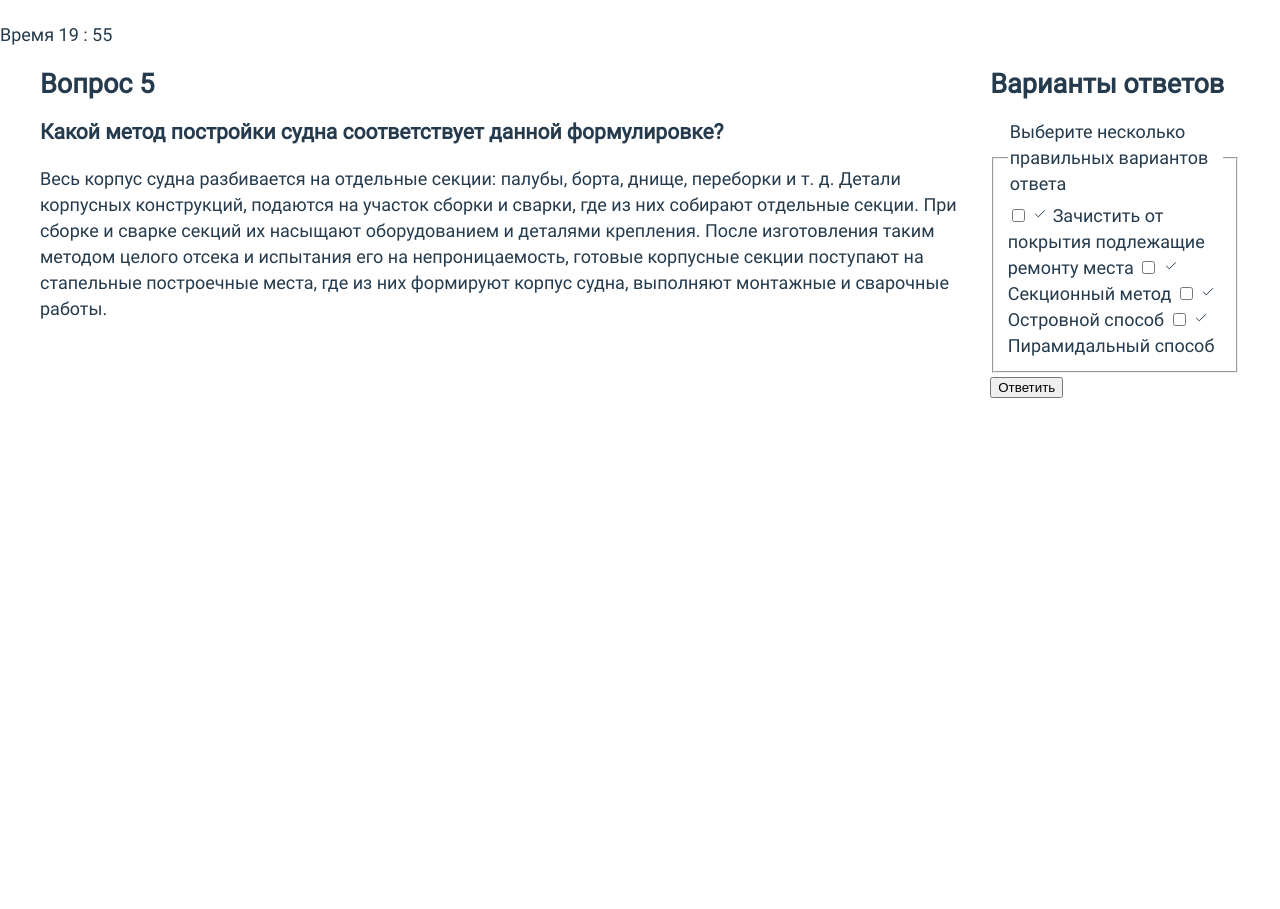
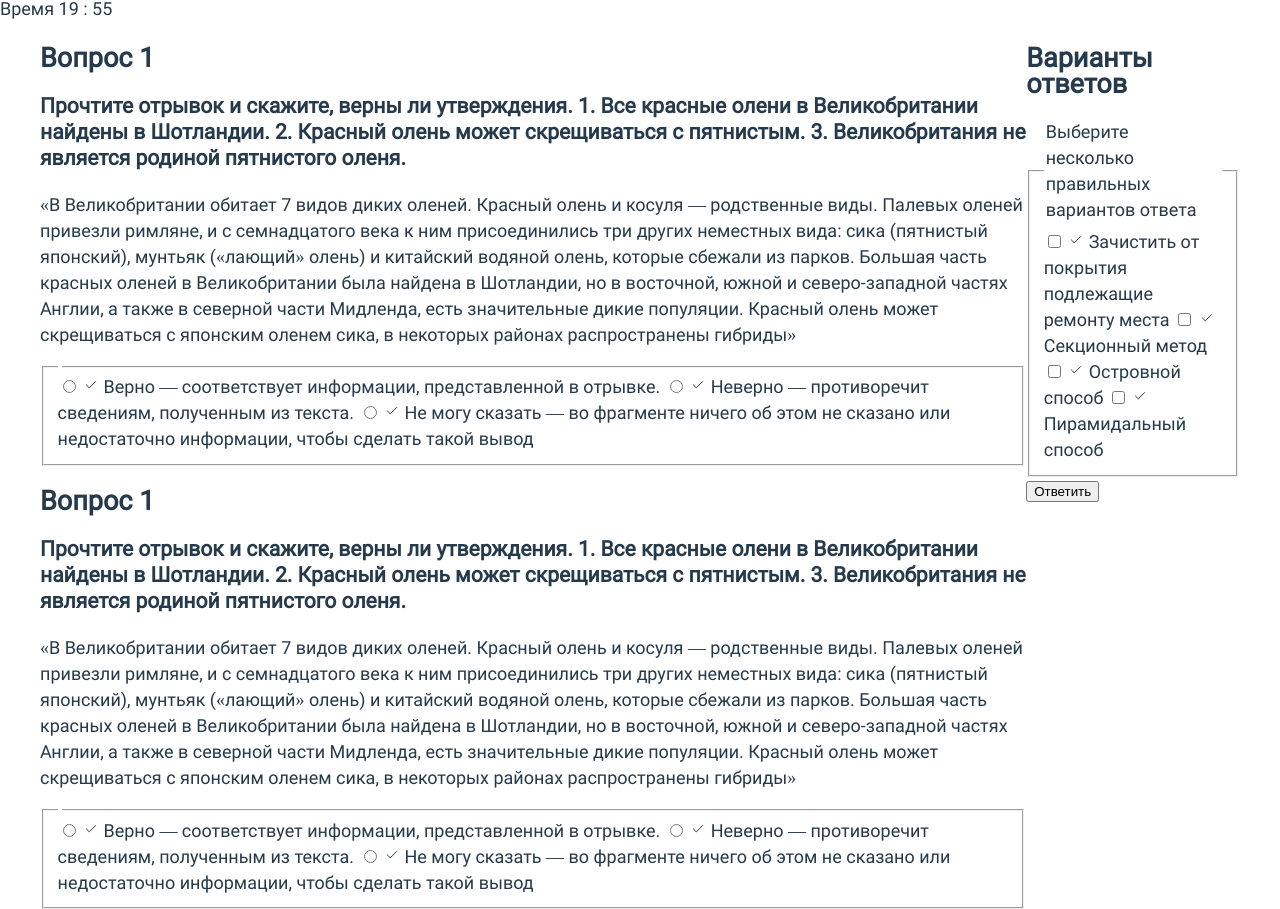
Before and after one commit to AndreyUytov/tds, a website built with webpack: page src/pages/views/verbal-test.html in a window 1280 px wide. Shown: the part 746-1655 px from the top of the page. Before the commit the page ends 1145 px from the top, so only its background shows below. Built offline with nearby package versions, Linux system fonts and the light colour scheme.

Commit message:
сделать секцию под вербальный тест

```diff
--- a/src/js/components/answer-form/index.js
+++ b/src/js/components/answer-form/index.js
@@ -65,9 +65,7 @@ customElements.define(
       <form class="answer-form">
         <fieldset class="answer-form__fieldset">
           <legend class="answer-form__legend">
-            <slot name="answer-subtitle">
-              Выберите один правильный вариант ответа
-            </slot>
+            <slot name="answer-subtitle"></slot>
           </legend>
           <slot name="label"></slot>
         </fieldset>
--- a/src/js/components/answer-form/style.scss
+++ b/src/js/components/answer-form/style.scss
@@ -1,3 +1,7 @@
+:host {
+  width: 100%;
+}
+
 .answer-form__fieldset {
   padding: 0;
   margin: 0;
--- a/src/js/components/question-section/index.js
+++ b/src/js/components/question-section/index.js
@@ -20,6 +20,7 @@ customElements.define(
         <p class="question-section__quest">
           <slot name="advanced-text"></slot>
         </p>
+        <slot name="form"></slot>
       </section>
     `
     }
--- a/src/js/components/question-section/style.scss
+++ b/src/js/components/question-section/style.scss
@@ -1,8 +1,3 @@
-.test-main {
-  display: flex;
-  justify-content: space-between;
-}
-
 .question-section {
   max-width: 784px;
   margin-right: 48px;
@@ -30,11 +25,27 @@
   padding: 0;
   margin-bottom: 24px;
 
+  display: flex;
+  flex-direction: column;
+  align-items: flex-start;
+
   font-family: 'Roboto-Bold';
+
+  & ::slotted(*) {
+    margin-bottom: 15px;
+  }
 }
 
 .question-section__quest {
   padding: 0;
   margin: 0;
   margin-bottom: 24px;
+
+  display: flex;
+  flex-direction: column;
+  align-items: flex-start;
+
+  & ::slotted(*) {
+    margin-bottom: 15px;
+  }
 }
--- a/src/pages/views/verbal-test.html
+++ b/src/pages/views/verbal-test.html
@@ -6,26 +6,106 @@
     <title>Web-components</title>
   </head>
   <body>
-    <test-header total="26" current="5" test-started-ms="" time-limit-ms="">
+    <test-header total="25" current="1" test-started-ms="" time-limit-ms="">
       <span slot="test-title">Вербальный тест</span>
     </test-header>
     <main class="test-main content">
+      <section class="left-section">
         <question-section>
-        <span slot="number-question">5</span>
+          <span slot="number-question">1</span>
           <span slot="text-question">
-          Какой метод постройки судна соответствует данной формулировке?
+            Прочтите отрывок и скажите, верны ли утверждения.
+          </span>
+          <span slot="text-question">
+            1. Все красные олени в Великобритании найдены в Шотландии.
+          </span>
+          <span slot="text-question">
+            2. Красный олень может скрещиваться с пятнистым.
+          </span>
+          <span slot="text-question">
+            3. Великобритания не является родиной пятнистого оленя.
           </span>
           <span slot="advanced-text">
-          Весь корпус судна разбивается на отдельные секции: палубы, борта,
-          днище, переборки и т. д. Детали корпусных конструкций, подаются на
-          участок сборки и сварки, где из них собирают отдельные секции. При
-          сборке и сварке секций их насыщают оборудованием и деталями крепления.
-          После изготовления таким методом целого отсека и испытания его на
-          непроницаемость, готовые корпусные секции поступают на стапельные
-          построечные места, где из них формируют корпус судна, выполняют
-          монтажные и сварочные работы.
+            «В Великобритании обитает 7 видов диких оленей. Красный олень и
+            косуля — родственные виды. Палевых оленей привезли римляне, и с
+            семнадцатого века к ним присоединились три других неместных вида:
+            сика (пятнистый японский), мунтьяк («лающий» олень) и китайский
+            водяной олень, которые сбежали из парков.
           </span>
+          <span slot="advanced-text">
+            Большая часть красных оленей в Великобритании была найдена в
+            Шотландии, но в восточной, южной и северо-западной частях Англии, а
+            также в северной части Мидленда, есть значительные дикие популяции.
+            Красный олень может скрещиваться с японским оленем сика, в некоторых
+            районах распространены гибриды»
+          </span>
+          <answer-form slot="form" type="radio" fon="-" submit-button="-">
+            <answer-label slot="label">
+              <span slot="label-value">
+                Верно — соответствует информации, представленной в отрывке.
+              </span>
+            </answer-label>
+            <answer-label slot="label">
+              <span slot="label-value">
+                Неверно — противоречит сведениям, полученным из текста.
+              </span>
+            </answer-label>
+            <answer-label slot="label">
+              <span slot="label-value">
+                Не могу сказать — во фрагменте ничего об этом не сказано или
+                недостаточно информации, чтобы сделать такой вывод
+              </span>
+            </answer-label>
+          </answer-form>
         </question-section>
+        <question-section>
+          <span slot="number-question">1</span>
+          <span slot="text-question">
+            Прочтите отрывок и скажите, верны ли утверждения.
+          </span>
+          <span slot="text-question">
+            1. Все красные олени в Великобритании найдены в Шотландии.
+          </span>
+          <span slot="text-question">
+            2. Красный олень может скрещиваться с пятнистым.
+          </span>
+          <span slot="text-question">
+            3. Великобритания не является родиной пятнистого оленя.
+          </span>
+          <span slot="advanced-text">
+            «В Великобритании обитает 7 видов диких оленей. Красный олень и
+            косуля — родственные виды. Палевых оленей привезли римляне, и с
+            семнадцатого века к ним присоединились три других неместных вида:
+            сика (пятнистый японский), мунтьяк («лающий» олень) и китайский
+            водяной олень, которые сбежали из парков.
+          </span>
+          <span slot="advanced-text">
+            Большая часть красных оленей в Великобритании была найдена в
+            Шотландии, но в восточной, южной и северо-западной частях Англии, а
+            также в северной части Мидленда, есть значительные дикие популяции.
+            Красный олень может скрещиваться с японским оленем сика, в некоторых
+            районах распространены гибриды»
+          </span>
+          <answer-form slot="form" type="radio" fon="-" submit-button="-">
+            <answer-label slot="label">
+              <span slot="label-value">
+                Верно — соответствует информации, представленной в отрывке.
+              </span>
+            </answer-label>
+            <answer-label slot="label">
+              <span slot="label-value">
+                Неверно — противоречит сведениям, полученным из текста.
+              </span>
+            </answer-label>
+            <answer-label slot="label">
+              <span slot="label-value">
+                Не могу сказать — во фрагменте ничего об этом не сказано или
+                недостаточно информации, чтобы сделать такой вывод
+              </span>
+            </answer-label>
+          </answer-form>
+        </question-section>
+      </section>
       <answer-section>
         <answer-form slot="form" type="checkbox">
           <span slot="answer-subtitle">
--- a/src/styles/scafolding.scss
+++ b/src/styles/scafolding.scss
@@ -53,6 +53,12 @@ input[type='radio'].visually-hidden {
 .content {
   width: 1200px;
   margin: 0 auto;
+}
+
+.left-section {
+  display: flex;
+  flex-direction: column;
+  align-items: flex-start;
 }
 
 .list {
```
Also changed, not shown: src/pages/views/test-checkbox.html (deleted, +0 -66 lines). Lines whose indentation alone changed are shown as unchanged.
